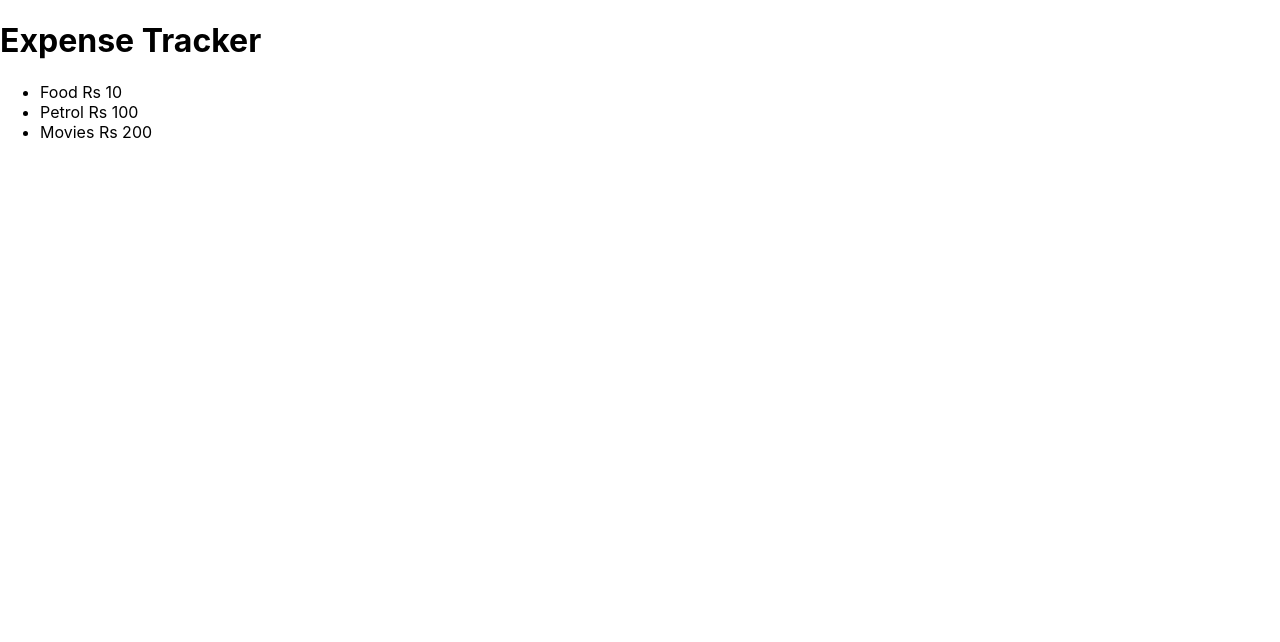
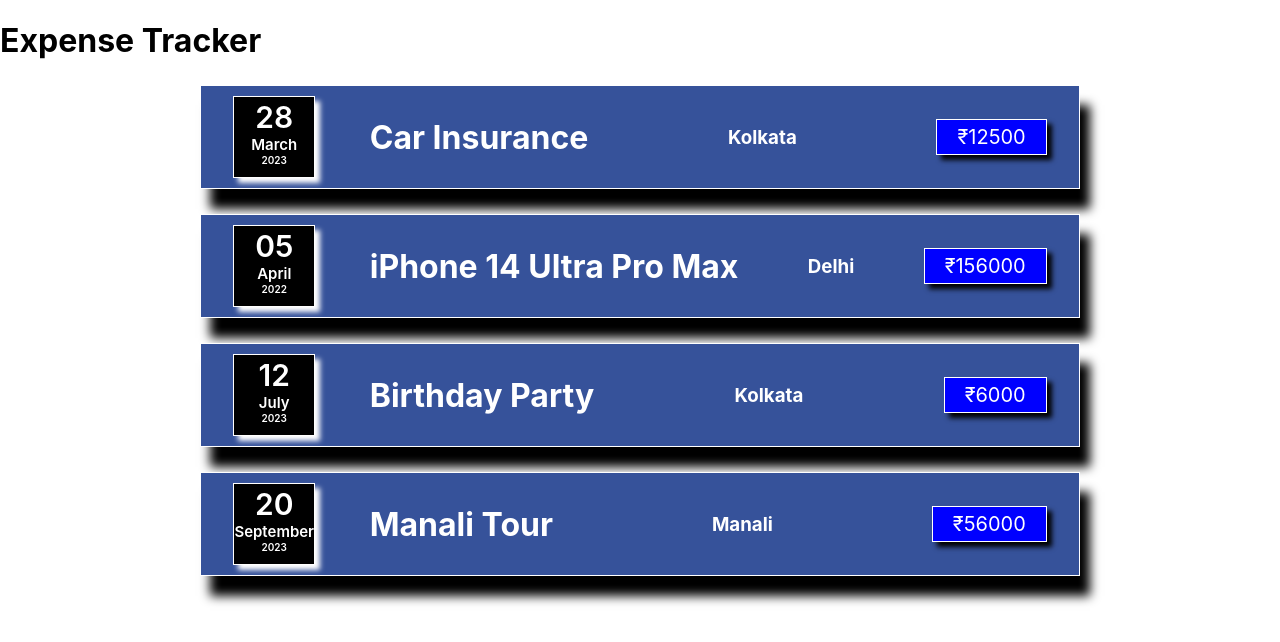
Before and after one commit to SurajRoy0/React-Expense-Tracker, a React (Create React App) app: page / in a window 1280 px wide. Shown: the top 642 px of the page. Built offline with nearby package versions, Linux system fonts and the light colour scheme.

Commit message:
some comonents are added

```diff
--- a/src/App.js
+++ b/src/App.js
@@ -1,10 +1,44 @@
-import ExpenseItems from "./components/ExpenseItems";
+import Card from "./components/Card";
+import Expenses from "./components/Expenses";
 
 function App() {
+const expenses  = [
+  {
+    id: 'e1',
+    date: new Date(2023, 2, 28),
+    title: 'Car Insurance',
+    location: 'Kolkata',
+    amount: 12500,
+  },
+  {
+    id: 'e2',
+    date: new Date(2022, 3, 5),
+    title: 'iPhone 14 Ultra Pro Max',
+    location: 'Delhi',
+    amount: 156000,
+  },
+  {
+    id: 'e3',
+    date: new Date(2023, 6, 12),
+    title: 'Birthday Party',
+    location: 'Kolkata',
+    amount: 6000,
+  },
+  {
+    id: 'e4',
+    date: new Date(2023, 8, 20),
+    title: 'Manali Tour',
+    location: 'Manali',
+    amount: 56000,
+  },
+];
+
+
+
   return (
     <div>
       <h1>Expense Tracker</h1>
-      <ExpenseItems/>
+      <Expenses item = { expenses }/>
     </div>
   );
 }
--- /dev/null
+++ b/src/components/Card.css
@@ -0,0 +1,4 @@
+.card {
+    box-shadow: 10px 20px 10px black;
+    border: 1px solid white;
+}
--- /dev/null
+++ b/src/components/Card.jsx
@@ -0,0 +1,13 @@
+import React from 'react'
+import "./Card.css"
+
+const Card = (props) => {
+const classes = `card ${props.className}`;
+
+
+  return (
+    <div className={ classes }>{ props.children }</div>
+  )
+}
+
+export default Card;
--- /dev/null
+++ b/src/components/ExpenseDate.css
@@ -0,0 +1,27 @@
+.expense-item__date {
+    font-weight: 600;
+    color: white;
+    display: flex;
+    flex-direction: column;
+    text-align: center;
+    justify-content: center;
+    background-color: black;
+    border: 1px solid white;
+    width: 80px;
+    height: 80px;
+    margin: 10px 0;
+    box-shadow: 5px 5px 5px white;
+}
+
+.date {
+font-size: 30px;
+}
+
+.month {
+font-size: 15px;
+}
+
+.year {
+font-size: 10px;
+margin-bottom: 10px;
+}
--- /dev/null
+++ b/src/components/ExpenseDate.jsx
@@ -0,0 +1,19 @@
+import React from 'react'
+import "./ExpenseDate.css"
+
+const ExpenseDate = (props) => {
+
+    const day  = props.date.toLocaleString('default',{ day:'2-digit' });
+    const month  = props.date.toLocaleString('default', { month: 'long' });
+    const year  = props.date.getFullYear();
+
+  return (
+        <div className="expense-item__date">
+        <div className="date">{day}</div>
+        <div className="month">{month}</div>
+        <div className="year">{year}</div>
+      </div>
+  )
+}
+
+export default ExpenseDate
--- /dev/null
+++ b/src/components/ExpenseItem.css
@@ -0,0 +1,29 @@
+.expense-item {
+    display: flex;
+    background-color: #36529a;
+    align-items: center;
+    justify-content: space-around;
+    margin: 25px 200px;
+    padding-left: 5px;
+    padding-right: 5px;
+    transition: all ease 0.3s;
+}
+.expense-item:hover{
+    transform: scale(1.2);
+}
+
+.expense-item__description {
+    width: 78%;
+    display: flex;
+    color: white;
+    justify-content: space-between;
+    align-items: center;
+}
+
+.expense-item__price {
+    border: 1px solid white;
+    background-color: blue;
+    padding: 5px 20px;
+    font-size: 20px;
+    box-shadow: 5px 5px 5px black;
+}
--- a/src/components/ExpenseItems.js
+++ /dev/null
@@ -1,15 +0,0 @@
-import React from 'react'
-
-const ExpenseItems = () => {
-  return (
-    <div>
-        <ul>
-            <li>Food Rs 10</li>
-            <li>Petrol Rs 100</li>
-            <li>Movies Rs 200</li>
-        </ul>
-    </div>
-  )
-}
-
-export default ExpenseItems
--- /dev/null
+++ b/src/components/ExpenseItems.jsx
@@ -0,0 +1,26 @@
+import React from "react";
+import "./ExpenseItem.css";
+import ExpenseDate from "./ExpenseDate";
+import Card from "./Card";
+
+const ExpenseItems = (props) => {
+
+  return (
+    <Card className="expense-item">
+      <ExpenseDate date = { props.date } />
+      <div className="expense-item__description">
+        <div>
+          <h1>{props.title}</h1>
+        </div>
+
+        <div>
+          <h3>{props.location}</h3>
+        </div>
+
+        <div className="expense-item__price">₹{props.amount}</div>
+      </div>
+    </Card>
+  );
+};
+
+export default ExpenseItems;
--- /dev/null
+++ b/src/components/Expenses.jsx
@@ -0,0 +1,25 @@
+import React from 'react'
+import "./Expenses.css"
+import ExpenseItems from './ExpenseItems'
+
+const Expenses = (props) => {
+     const { item } = props;
+  return (
+    <div>
+      {
+        item.map(item => {
+          return(
+            <ExpenseItems
+            key = {item.id}
+            date = { item.date }
+            title = { item.title }
+            location = { item.location }
+            amount = { item.amount }
+            />
+          )})
+        }
+    </div>
+  )
+}
+
+export default Expenses
```
Also changed, not shown: src/components/Expenses.css (added).
